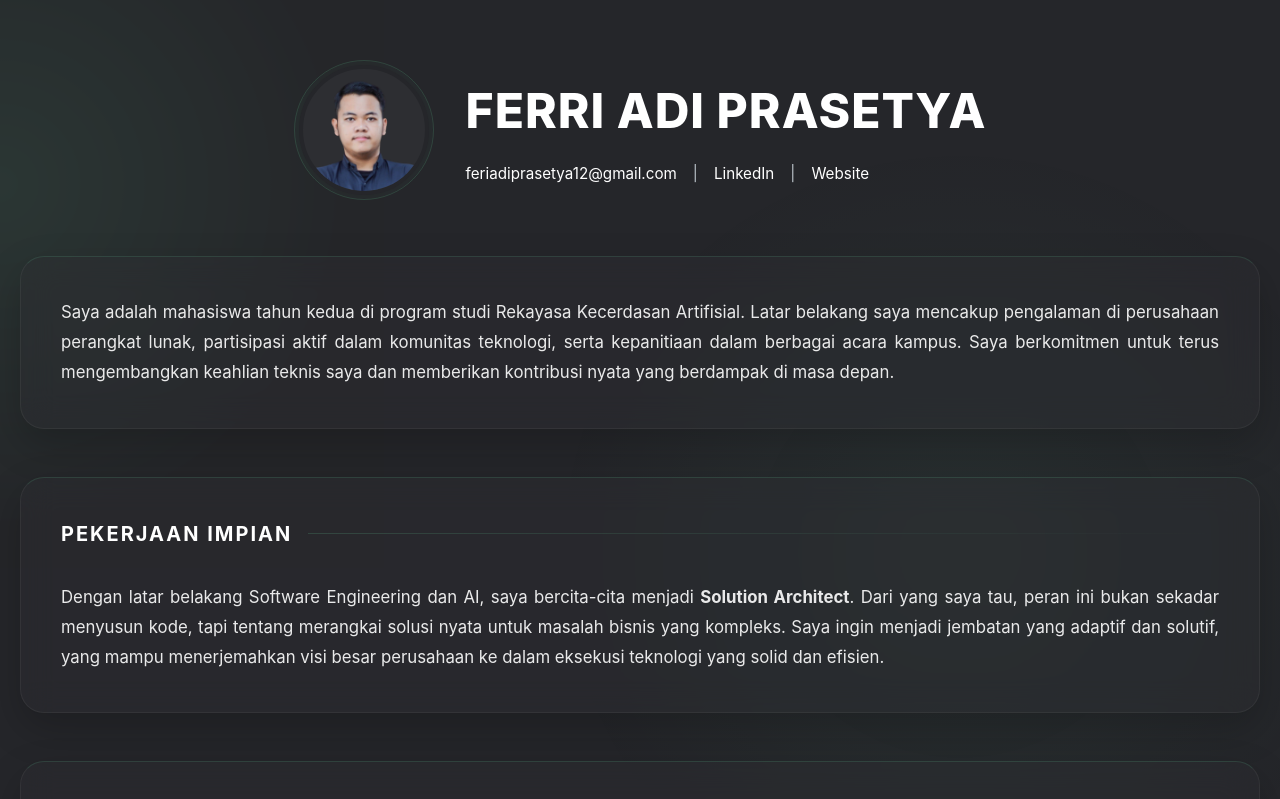
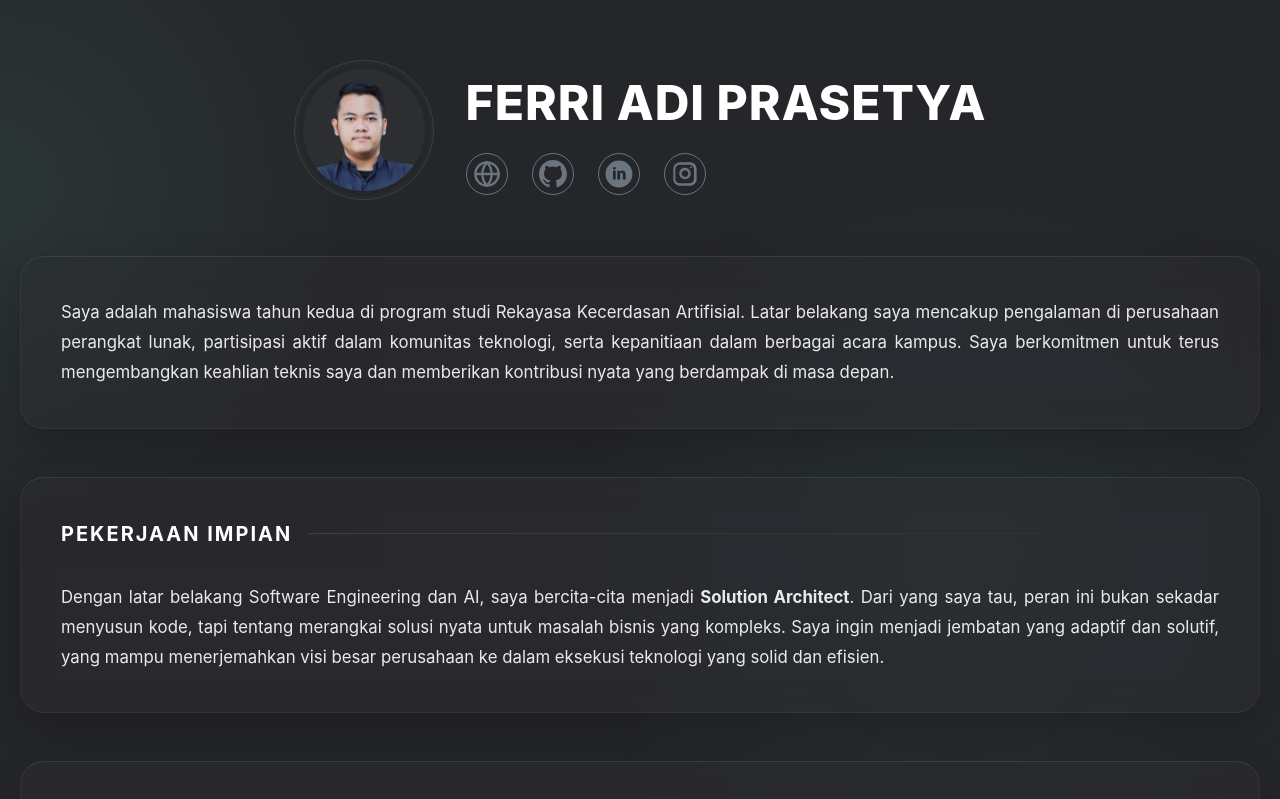
Before and after one commit to ferriprasetya/TugasPWeb_CV-HTML, a plain HTML site: page index.html in a window 1280 px wide. Shown: the top 799 px of the page. Drawn offline with nearby package versions, Linux system fonts and the light colour scheme.

Commit message:
feat: add social links

```diff
--- a/index.html
+++ b/index.html
@@ -88,7 +88,6 @@
     }
 
     .cv-container {
-      /* Diubah menjadi 1280px (Setara max-w-7xl di Tailwind) */
       max-width: 1280px;
       margin: 0 auto;
       padding: 60px 20px;
@@ -140,45 +139,54 @@
       color: var(--color-white);
     }
 
-    .cv-contact {
-      font-style: normal;
-      font-size: 0.95rem;
-      color: var(--color-primary-foreground);
+    /* Social Media */
+    .social-media {
       display: flex;
-      flex-wrap: wrap;
-      justify-content: flex-start;
-      gap: 16px;
+      align-items: center;
+      gap: 24px;
+      width: fit-content;
     }
 
-    .cv-contact a {
-      color: var(--color-white);
-      text-decoration: none;
-      position: relative;
-      transition: all 0.3s ease;
+    @media (min-width: 640px) {
+      .social-media {
+        gap: 24px;
+      }
     }
 
-    .cv-contact a::after {
-      content: '';
-      position: absolute;
-      width: 100%;
-      height: 2px;
-      bottom: -2px;
-      left: 0;
-      background-color: var(--color-primary);
-      transform: scaleX(0);
-      transform-origin: bottom right;
-      transition: transform 0.3s ease;
-      opacity: 0.7;
+    @media (min-width: 768px) {
+      .social-media {
+        gap: 24px;
+      }
     }
 
-    .cv-contact a:hover {
-      color: var(--color-white);
-      opacity: 0.8;
+    .social-link {
+      display: flex;
+      align-items: center;
+      justify-content: center;
+      border: 1px solid var(--color-outer-space);
+      padding: 6px;
+      border-radius: 9999px;
+      transition: all 0.3s ease;
+      color: var(--color-outer-space);
+      text-decoration: none;
     }
 
-    .cv-contact a:hover::after {
-      transform: scaleX(1);
-      transform-origin: bottom left;
+    .social-link:hover {
+      border-color: var(--color-primary);
+      color: var(--color-primary);
+    }
+
+    .social-icon {
+      width: 24px;
+      height: 24px;
+      display: block;
+    }
+
+    @media (min-width: 640px) {
+      .social-icon {
+        width: 28px;
+        height: 28px;
+      }
     }
 
     @keyframes slideUpFade {
@@ -388,7 +396,6 @@
       transform: translateY(-2px);
     }
 
-    /* --- New Project Grid Architecture --- */
     .projects-grid {
       display: grid;
       grid-template-columns: repeat(auto-fill, minmax(350px, 1fr));
@@ -417,7 +424,6 @@
     .project-image-wrapper {
       width: 100%;
       aspect-ratio: 16 / 9;
-      /* Desktop screenshot ratio */
       overflow: hidden;
       position: relative;
       background-color: var(--color-primary-dark2);
@@ -456,7 +462,6 @@
 
     .project-card .tech-stack-container {
       margin-top: auto;
-      /* Push tags to the bottom of the card */
       padding-top: 20px;
     }
 
@@ -514,7 +519,6 @@
 
       .projects-grid {
         grid-template-columns: 1fr;
-        /* 1 kolom penuh pada mobile */
       }
 
       .project-card {
@@ -535,13 +539,38 @@
       </div>
       <div class="header-info">
         <h1 class="cv-name">FERRI ADI PRASETYA</h1>
-        <address class="cv-contact">
-          <a href="mailto:feriadiprasetya12@gmail.com">feriadiprasetya12@gmail.com</a>
-          <span>|</span>
-          <a href="https://linkedin.com/in/ferri-adi-prasetya" target="_blank" rel="noopener noreferrer">LinkedIn</a>
-          <span>|</span>
-          <a href="https://ferriadi.my.id" target="_blank" rel="noopener noreferrer">Website</a>
-        </address>
+        <div class="social-media">
+          <a href="https://ferriadi.my.id" title="Website" target="_blank" class="social-link">
+            <svg class="social-icon" xmlns="http://www.w3.org/2000/svg" width="24" height="24" viewBox="0 0 24 24" fill="none" stroke="currentColor" stroke-width="2" stroke-linecap="round" stroke-linejoin="round" class="lucide lucide-globe-icon lucide-globe">
+              <circle cx="12" cy="12" r="10" />
+              <path d="M12 2a14.5 14.5 0 0 0 0 20 14.5 14.5 0 0 0 0-20" />
+              <path d="M2 12h20" />
+            </svg>
+          </a>
+          <a href="https://github.com/ferriprasetya" title="Github" target="_blank" class="social-link">
+            <svg class="social-icon" viewBox="0 0 24 24" fill="currentColor">
+              <path d="M12 0c-6.626 0-12 5.373-12 12 0 5.302 3.438 9.8 8.207 11.387.599.111.793-.261.793-.577v-2.234c-3.338.726-4.033-1.416-4.033-1.416-.546-1.387-1.333-1.756-1.333-1.756-1.089-.745.083-.729.083-.729 1.205.084 1.839 1.237 1.839 1.237 1.07 1.834 2.807 1.304 3.492.997.107-.775.418-1.305.762-1.604-2.665-.305-5.467-1.334-5.467-5.931 0-1.311.469-2.381 1.236-3.221-.124-.303-.535-1.524.117-3.176 0 0 1.008-.322 3.301 1.23.957-.266 1.983-.399 3.003-.404 1.02.005 2.047.138 3.006.404 2.291-1.552 3.297-1.23 3.297-1.23.653 1.653.242 2.874.118 3.176.77.84 1.235 1.911 1.235 3.221 0 4.609-2.807 5.624-5.479 5.921.43.372.823 1.102.823 2.222v 3.293c0 .319.192.694.801.576 4.765-1.589 8.199-6.086 8.199-11.386 0-6.627-5.373-12-12-12z" />
+            </svg>
+          </a>
+          <a href="https://www.linkedin.com/in/ferri-adi-prasetya" title="LinkedIn" target="_blank" class="social-link">
+            <svg class="social-icon" width="24" height="24" viewBox="0 0 24 24" fill="none" xmlns="http://www.w3.org/2000/svg">
+              <g clip-path="url(#clip0_68_126)">
+                <path d="M12 0.480011C5.63758 0.480011 0.47998 5.63761 0.47998 12C0.47998 18.3624 5.63758 23.52 12 23.52C18.3624 23.52 23.52 18.3624 23.52 12C23.52 5.63761 18.3624 0.480011 12 0.480011ZM9.17998 16.7748H6.84718V9.26761H9.17998V16.7748ZM7.99918 8.34601C7.26238 8.34601 6.78598 7.82401 6.78598 7.17841C6.78598 6.51961 7.27678 6.01321 8.02918 6.01321C8.78158 6.01321 9.24238 6.51961 9.25678 7.17841C9.25678 7.82401 8.78158 8.34601 7.99918 8.34601ZM17.7 16.7748H15.3672V12.6144C15.3672 11.646 15.0288 10.9884 14.1852 10.9884C13.5408 10.9884 13.158 11.4336 12.9888 11.862C12.9264 12.0144 12.9108 12.2304 12.9108 12.4452V16.7736H10.5768V11.6616C10.5768 10.7244 10.5468 9.94081 10.5156 9.26641H12.5424L12.6492 10.3092H12.696C13.0032 9.81961 13.7556 9.09721 15.0144 9.09721C16.5492 9.09721 17.7 10.1256 17.7 12.336V16.7748Z" fill="currentColor" />
+              </g>
+              <defs>
+                <clipPath id="clip0_68_126">
+                  <rect width="24" height="24" fill="currentColor" />
+                </clipPath>
+              </defs>
+            </svg>
+
+          </a>
+          <a href="https://www.instagram.com/prasetya_ferri" title="Instagram" target="_blank" class="social-link">
+            <svg class="social-icon" viewBox="0 0 24 24" fill="currentColor">
+              <path d="M7.8 2h8.4C19.4 2 22 4.6 22 7.8v8.4c0 3.2-2.6 5.8-5.8 5.8H7.8C4.6 22 2 19.4 2 16.2V7.8C2 4.6 4.6 2 7.8 2m-.3 2c-2.1 0-3.8 1.7-3.8 3.8v8.4c0 2.1 1.7 3.8 3.8 3.8h8.4c2.1 0 3.8-1.7 3.8-3.8V7.8c0-2.1-1.7-3.8-3.8-3.8H7.5m9.6 1.5c.4 0 .8.4.8.8s-.4.8-.8.8-.8-.4-.8-.8.4-.8.8-.8m-5.1 1.2c2.7 0 4.9 2.2 4.9 4.9s-2.2 4.9-4.9 4.9-4.9-2.2-4.9-4.9 2.2-4.9 4.9-4.9m0 2c-1.6 0-2.9 1.3-2.9 2.9s1.3 2.9 2.9 2.9 2.9-1.3 2.9-2.9-1.3-2.9-2.9-2.9" />
+            </svg>
+          </a>
+        </div>
       </div>
     </header>
 
@@ -950,16 +979,16 @@
       const mouseX = e.clientX;
       const mouseY = e.clientY;
 
-      blob1.style.left = (mouseX / window.innerWidth * 100) - 30 + '%';
-      blob1.style.top = (mouseY / window.innerHeight * 100) - 25 + '%';
+      blob1.style.left = (mouseX / window.innerWidth * 100) - 35 + '%';
+      blob1.style.top = (mouseY / window.innerHeight * 100) - 35 + '%';
     });
 
     AOS.init({
-      duration: 600, // sama dengan CSS animation 0.6s
+      duration: 600,
       easing: 'ease-in-out',
-      once: false, // animasi bisa jalan berkali-kali saat scroll
-      mirror: true, // animasi jalan saat scroll naik dan turun
-      offset: 100, // trigger 100px sebelum elemen enter viewport
+      once: false,
+      mirror: true,
+      offset: 100,
       delay: 0
     });
   </script>
```
